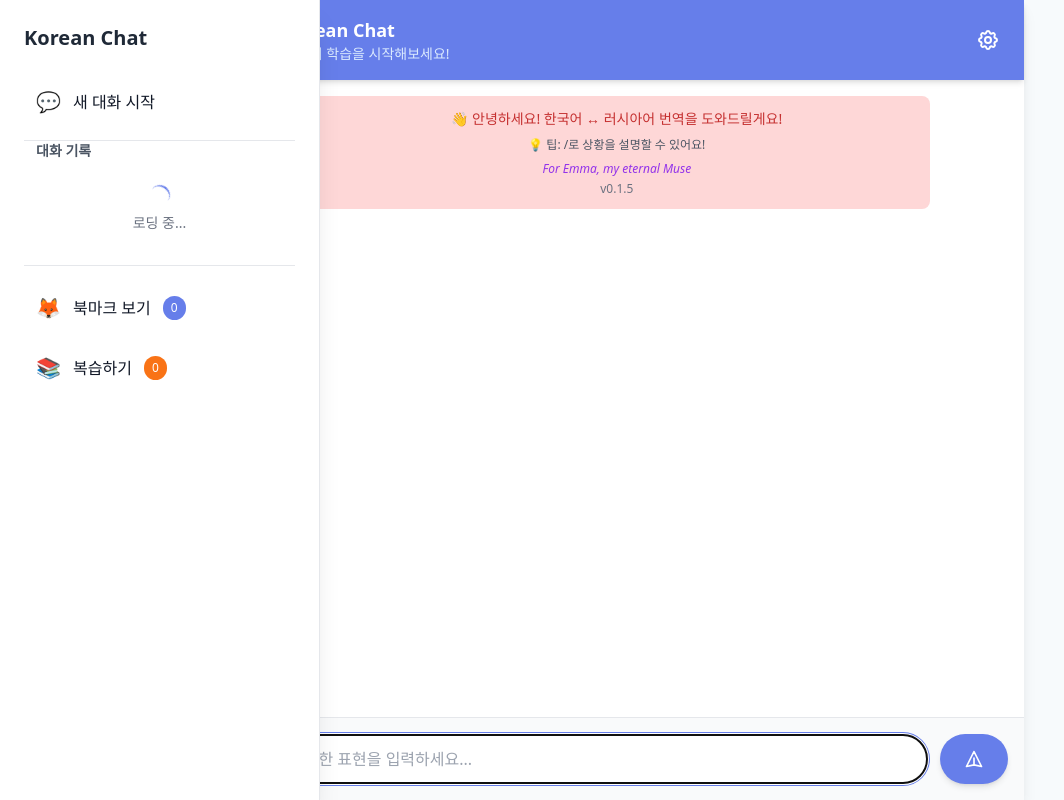
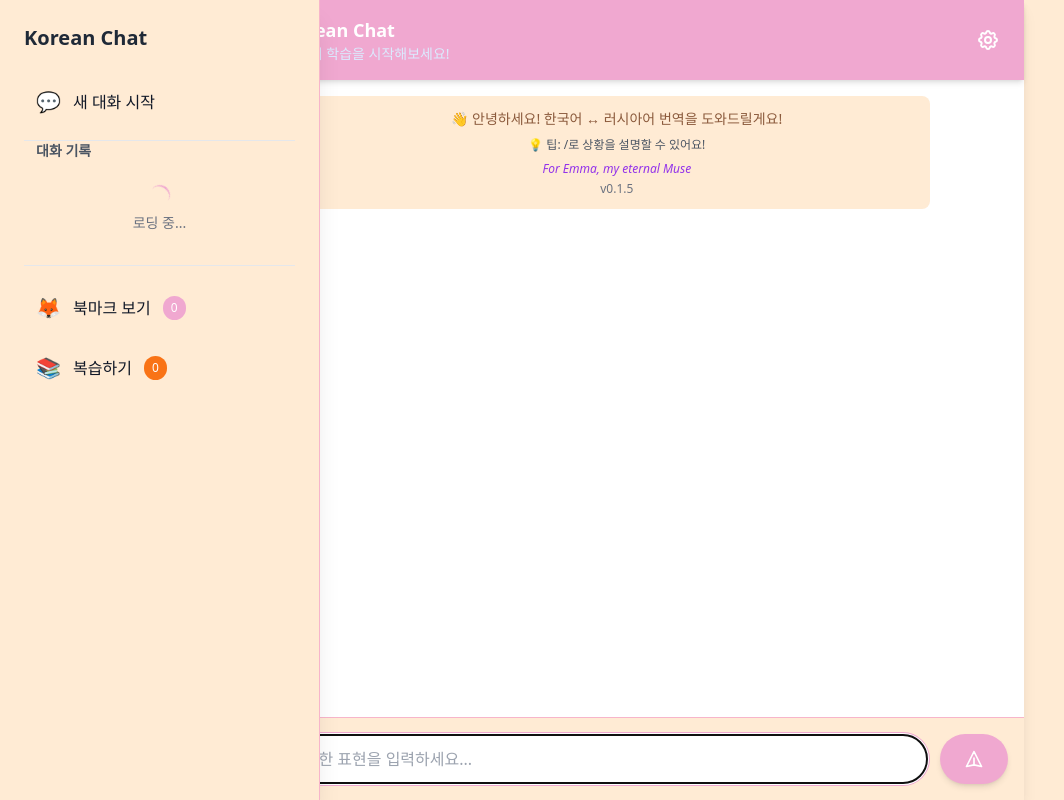
Before and after one commit to heonyun/korean-vocab-app, a FastAPI app: page /chat in a window 1280 px wide. Shown: the whole page, without its empty margins (0-1064 px from the left). Run offline with FastAPI, Linux system fonts and the light colour scheme; data that the repository does not hold is empty; some libraries are stand-ins or nearby versions.

Commit message:
🎨 디자인: Color Hunt 핑크 팔레트로 전면 리뉴얼
- Color Hunt 팔레트 적용 (#F0A8D0, #F7B5CA, #FFC6C6, #FFEBD4)
- Tailwind 컬러 설정 완전 교체 (primary, chat, pink 색상군)
- 메시지 버블 핑크 그라디언트 적용 (사용자: #F0A8D0→#E284BE)
- AI 메시지 배경을 따뜻한 코랄 색상으로 변경 (#FFC6C6)
- 사이드바 및 모든 UI 컴포넌트 핑크 톤 적용
- 다크모드 색상 적응 (가독성 유지)
- PWA 테마 컬러를 핑크로 변경 (manifest.json, meta tag)
- 스크롤바, 호버 효과, 보더 등 세부 디자인 통일

따뜻하고 친근한 한국어 학습 환경으로 완전 변신! 💕

🤖 Generated with [Claude Code](https://claude.ai/code)

Co-Authored-By: Claude <noreply@anthropic.com>

```diff
--- a/templates/chat.html
+++ b/templates/chat.html
@@ -9,7 +9,7 @@
     <link rel="manifest" href="/static/manifest.json">
 
     <!-- PWA Meta Tags -->
-    <meta name="theme-color" content="#667eea">
+    <meta name="theme-color" content="#F0A8D0">
     <meta name="apple-mobile-web-app-capable" content="yes">
     <meta name="apple-mobile-web-app-status-bar-style" content="default">
     <meta name="apple-mobile-web-app-title" content="Korean Chat">
@@ -27,17 +27,24 @@
                 extend: {
                     colors: {
                         primary: {
-                            50: '#f0f4ff',
-                            500: '#667eea',
-                            600: '#5a6fd8',
-                            700: '#4c63d2'
+                            50: '#fef7f4',
+                            400: '#FFC6C6',
+                            500: '#F0A8D0',
+                            600: '#E996C7',
+                            700: '#E284BE'
                         },
                         chat: {
-                            bg: '#f7fafc',
-                            'bg-dark': '#1a202c',
-                            user: '#667eea',
-                            ai: '#e2e8f0',
-                            'ai-dark': '#2d3748'
+                            bg: '#FFEBD4',
+                            'bg-dark': '#3d2b20',
+                            user: '#F0A8D0',
+                            ai: '#FFC6C6',
+                            'ai-dark': '#4a3529'
+                        },
+                        pink: {
+                            light: '#FFEBD4',
+                            coral: '#FFC6C6',
+                            soft: '#F7B5CA',
+                            main: '#F0A8D0'
                         }
                     },
                     maxWidth: {
@@ -75,32 +82,32 @@
 
         .message-user {
             margin-left: auto;
-            background: linear-gradient(135deg, #667eea 0%, #764ba2 100%);
+            background: linear-gradient(135deg, #F0A8D0 0%, #E284BE 100%);
             color: white;
         }
 
         .message-ai {
             margin-right: auto;
-            background: #e2e8f0;
-            color: #2d3748;
+            background: #FFC6C6;
+            color: #4a2c29;
         }
 
         .dark .message-ai {
-            background: #2d3748;
-            color: #e2e8f0;
+            background: #4a3529;
+            color: #FFC6C6;
         }
 
         .message-system {
             margin: 0 auto;
-            background: #fed7d7;
-            color: #c53030;
+            background: #FFEBD4;
+            color: #8b5a3c;
             text-align: center;
             font-size: 0.875rem;
         }
 
         .dark .message-system {
-            background: #742a2a;
-            color: #fed7d7;
+            background: #5a3c26;
+            color: #FFEBD4;
         }
 
         @keyframes slideIn {
@@ -143,12 +150,12 @@
         }
 
         .chat-messages::-webkit-scrollbar-thumb {
-            background: #cbd5e0;
+            background: #F7B5CA;
             border-radius: 2px;
         }
 
         .dark .chat-messages::-webkit-scrollbar-thumb {
-            background: #4a5568;
+            background: #8b5a3c;
         }
 
         /* 데스크탑 사이드바 레이아웃 */
@@ -157,11 +164,11 @@
                 transform: translateX(0) !important;
                 position: fixed !important;
                 width: 320px !important;
-                border-right: 1px solid #e5e7eb;
+                border-right: 1px solid #F7B5CA;
             }
 
             .dark .hamburger-menu {
-                border-right: 1px solid #374151;
+                border-right: 1px solid #8b5a3c;
             }
 
             .main-chat-container {
@@ -213,11 +220,11 @@
     <div id="menu-overlay" class="fixed inset-0 bg-black bg-opacity-50 z-40 hidden"></div>
 
     <!-- 햄버거 메뉴 -->
-    <div id="hamburger-menu" class="hamburger-menu fixed left-0 top-0 h-full w-80 max-w-sm bg-white dark:bg-gray-800 shadow-xl z-50 flex flex-col">
+    <div id="hamburger-menu" class="hamburger-menu fixed left-0 top-0 h-full w-80 max-w-sm bg-pink-light dark:bg-chat-bg-dark shadow-xl z-50 flex flex-col">
         <div class="p-6 flex-shrink-0">
             <div class="flex items-center justify-between mb-6">
                 <h2 class="text-xl font-bold text-gray-800 dark:text-white">Korean Chat</h2>
-                <button id="close-menu" class="p-2 rounded-lg hover:bg-gray-100 dark:hover:bg-gray-700">
+                <button id="close-menu" class="p-2 rounded-lg hover:bg-pink-coral dark:hover:bg-chat-ai-dark">
                     <svg class="w-6 h-6" fill="none" stroke="currentColor" viewBox="0 0 24 24">
                         <path stroke-linecap="round" stroke-linejoin="round" stroke-width="2" d="M6 18L18 6M6 6l12 12"></path>
                     </svg>
@@ -226,7 +233,7 @@
 
             <!-- 상단 메뉴 -->
             <div class="space-y-3">
-                <button id="new-chat-btn" class="w-full flex items-center space-x-3 p-3 rounded-lg hover:bg-gray-100 dark:hover:bg-gray-700 transition-colors">
+                <button id="new-chat-btn" class="w-full flex items-center space-x-3 p-3 rounded-lg hover:bg-pink-coral dark:hover:bg-chat-ai-dark transition-colors">
                     <span class="text-xl">💬</span>
                     <span>새 대화 시작</span>
                 </button>
@@ -248,13 +255,13 @@
 
             <!-- 하단 고정 영역: 북마크 & 복습 -->
             <div class="border-t border-gray-200 dark:border-gray-600 mt-4 pt-4 space-y-2 flex-shrink-0">
-                <button id="bookmarks-btn" class="w-full flex items-center space-x-3 p-3 rounded-lg hover:bg-gray-100 dark:hover:bg-gray-700 transition-colors">
+                <button id="bookmarks-btn" class="w-full flex items-center space-x-3 p-3 rounded-lg hover:bg-pink-coral dark:hover:bg-chat-ai-dark transition-colors">
                     <span class="text-xl">🦊</span>
                     <span>북마크 보기</span>
                     <span id="bookmark-count" class="ml-auto text-xs bg-primary-500 text-white px-2 py-1 rounded-full">0</span>
                 </button>
 
-                <button id="review-btn" class="w-full flex items-center space-x-3 p-3 rounded-lg hover:bg-gray-100 dark:hover:bg-gray-700 transition-colors">
+                <button id="review-btn" class="w-full flex items-center space-x-3 p-3 rounded-lg hover:bg-pink-coral dark:hover:bg-chat-ai-dark transition-colors">
                     <span class="text-xl">📚</span>
                     <span>복습하기</span>
                     <span id="review-count" class="ml-auto text-xs bg-orange-500 text-white px-2 py-1 rounded-full">0</span>
@@ -264,7 +271,7 @@
     </div>
 
     <!-- 메인 채팅 컨테이너 -->
-    <div class="chat-container main-chat-container max-w-chat mx-auto bg-white dark:bg-gray-900 shadow-lg">
+    <div class="chat-container main-chat-container max-w-chat mx-auto bg-white dark:bg-chat-bg-dark shadow-lg">
         <!-- 헤더 -->
         <header class="bg-primary-500 text-white p-4 flex items-center justify-between shadow-md">
             <div class="flex items-center space-x-3">
@@ -309,7 +316,7 @@
         </div>
 
         <!-- 입력 영역 -->
-        <div class="p-4 bg-gray-50 dark:bg-gray-800 border-t border-gray-200 dark:border-gray-700">
+        <div class="p-4 bg-pink-light dark:bg-chat-bg-dark border-t border-pink-soft dark:border-chat-ai-dark">
             <form id="chat-form" class="flex space-x-3">
                 <input
                     type="text"
@@ -335,13 +342,13 @@
     <!-- 복습 모달 -->
     <div id="review-modal" class="fixed inset-0 bg-black bg-opacity-50 z-50 hidden">
         <div class="flex items-center justify-center min-h-screen p-4">
-            <div class="bg-white dark:bg-gray-800 rounded-lg shadow-xl max-w-lg w-full max-h-[90vh] overflow-hidden">
+            <div class="bg-pink-light dark:bg-chat-bg-dark rounded-lg shadow-xl max-w-lg w-full max-h-[90vh] overflow-hidden">
                 <!-- 모달 헤더 -->
                 <div class="flex items-center justify-between p-4 border-b border-gray-200 dark:border-gray-600">
                     <h3 class="text-lg font-semibold text-gray-900 dark:text-white">
                         📚 복습하기
                     </h3>
-                    <button id="close-review-modal" class="p-2 rounded-lg hover:bg-gray-100 dark:hover:bg-gray-700">
+                    <button id="close-review-modal" class="p-2 rounded-lg hover:bg-pink-coral dark:hover:bg-chat-ai-dark">
                         <svg class="w-5 h-5" fill="none" stroke="currentColor" viewBox="0 0 24 24">
                             <path stroke-linecap="round" stroke-linejoin="round" stroke-width="2" d="M6 18L18 6M6 6l12 12"></path>
                         </svg>
@@ -382,7 +389,7 @@
                     <h3 class="text-lg font-semibold text-gray-900 dark:text-white">
                         🦊 북마크 목록
                     </h3>
-                    <button id="close-bookmarks-modal" class="p-2 rounded-lg hover:bg-gray-100 dark:hover:bg-gray-700">
+                    <button id="close-bookmarks-modal" class="p-2 rounded-lg hover:bg-pink-coral dark:hover:bg-chat-ai-dark">
                         <svg class="w-5 h-5" fill="none" stroke="currentColor" viewBox="0 0 24 24">
                             <path stroke-linecap="round" stroke-linejoin="round" stroke-width="2" d="M6 18L18 6M6 6l12 12"></path>
                         </svg>
@@ -429,7 +436,7 @@
                     <h3 class="text-lg font-semibold text-gray-900 dark:text-white">
                         ⚙️ 설정
                     </h3>
-                    <button id="close-settings-modal" class="p-2 rounded-lg hover:bg-gray-100 dark:hover:bg-gray-700">
+                    <button id="close-settings-modal" class="p-2 rounded-lg hover:bg-pink-coral dark:hover:bg-chat-ai-dark">
                         <svg class="w-5 h-5" fill="none" stroke="currentColor" viewBox="0 0 24 24">
                             <path stroke-linecap="round" stroke-linejoin="round" stroke-width="2" d="M6 18L18 6M6 6l12 12"></path>
                         </svg>
```
Also changed, not shown: static/manifest.json.
